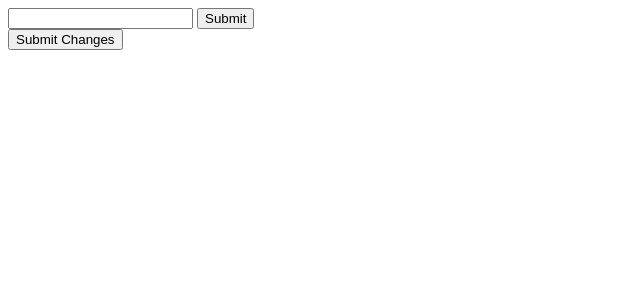
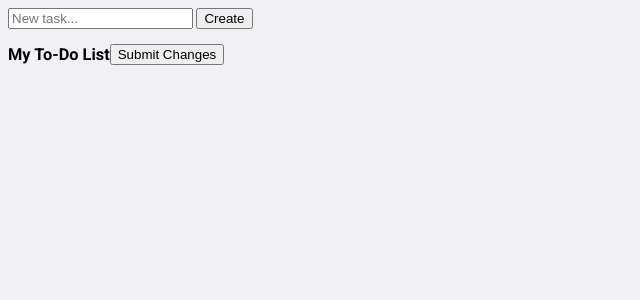
Before and after one commit to jgabriel1/todo-app, a Flask app: page / in a window 1280 px wide. Shown: the top 300 px of the page, without its empty margins (0-640 px from the left). Run offline with Flask 2, Linux system fonts and the light colour scheme; data that the repository does not hold is empty.

Commit message:
Checking tasks working as intended. Failed attempt at applying css.

```diff
--- a/app/__init__.py
+++ b/app/__init__.py
@@ -1,6 +1,7 @@
 from flask import Flask, render_template
 
 app = Flask(__name__)
+
 app.config['SECRET_KEY'] = 'supersecret'
 app.config['SQLALCHEMY_DATABASE_URI'] = 'postgresql://localhost/todo'
 app.config['SQLALCHEMY_TRACK_MODIFICATIONS'] = False
--- a/app/forms.py
+++ b/app/forms.py
@@ -1,16 +1,17 @@
 from flask_wtf import FlaskForm
 from wtforms import SubmitField, BooleanField, TextField, FieldList, FormField
 from wtforms.validators import DataRequired
+from wtforms.widgets import ListWidget
 from collections import OrderedDict
 
 
 class TaskForm(FlaskForm):
-    description = TextField(id='new-task', validators=[DataRequired()])
-    submit = SubmitField(id='submit-task', description='Submit')
-
-
-class SingleTask(FlaskForm):
-    completed = BooleanField(id='task-completed')
+    description = TextField(
+        id='new-task',
+        validators=[DataRequired()],
+        render_kw={'placeholder': 'New task...'}
+    )
+    submit = SubmitField(id='submit-task', label='Create')
 
 
 class TaskCompleteForm(FlaskForm):
--- a/app/models.py
+++ b/app/models.py
@@ -6,7 +6,6 @@ db = SQLAlchemy(app)
 
 
 class Task(db.Model):
-
     __tablename__ = 'tasks'
 
     id = db.Column(db.Integer, primary_key=True, autoincrement=True)
--- /dev/null
+++ b/app/static/style.css
@@ -0,0 +1,11 @@
+@import url('https://fonts.googleapis.com/css?family=Roboto:400,500,700&display=swap');
+
+body {
+    font: 400 14px Roboto, sans-serif;
+    background: #f0f0f5;
+}
+
+#list-header {
+    display: flex;
+    align-items: center;
+}
--- a/app/templates/index.html
+++ b/app/templates/index.html
@@ -5,6 +5,7 @@
     <meta charset="UTF-8">
     <meta name="viewport" content="width=device-width, initial-scale=1.0">
     <title>To-Do List</title>
+    <link rel="stylesheet" type="text/css" href="{{ url_for('static', filename='style.css') }}" />
 </head>
 
 <body>
@@ -15,19 +16,17 @@
     </form>
 
     <form action="#" method="post">
+        <div id="list-header">
+            <h3>My To-Do List</h3>
+            {{ tasks_form.submit }}
+        </div>
         {% for field in tasks_form %}
         {% set i = loop.index - 1 %}
-
-        {% if field.name != 'submit' %}
-        {{ field }}
-        {% endif %}
-
-        {% if i < tasks_list|length %}
-        {{ tasks_list[i].description }}
-        {% endif %}
-
+        <ul>
+            {% if field.name != 'submit' %} {{ field }} {% endif %}
+            {% if i < tasks_list|length %} {{ tasks_list[i].description }} {% endif %}
+        </ul>
         {% endfor %}
-        {{ tasks_form.submit }}
     </form>
 </body>
 
--- a/app/views.py
+++ b/app/views.py
@@ -7,7 +7,7 @@ from .models import db, Task
 
 @app.route('/', methods=['GET', 'POST'])
 def index():
-    tasks_list = Task.query.all()
+    tasks_list = sorted(Task.query.all(), key=lambda task: task.id)
     tasks_form = TaskCompleteForm.from_task_list(tasks_list)
 
     if tasks_form.validate_on_submit():
@@ -23,8 +23,13 @@ def index():
                     description=task.description
                 ).first()
 
+                if not task.completed:
+                    model_instance.finished_at = datetime.utcnow()
+                else:
+                    model_instance.finished_at = None
+
                 model_instance.completed = not model_instance.completed
-                model_instance.finished_at = datetime.utcnow()
+                db.session.commit()
 
     form = TaskForm()
 
```
